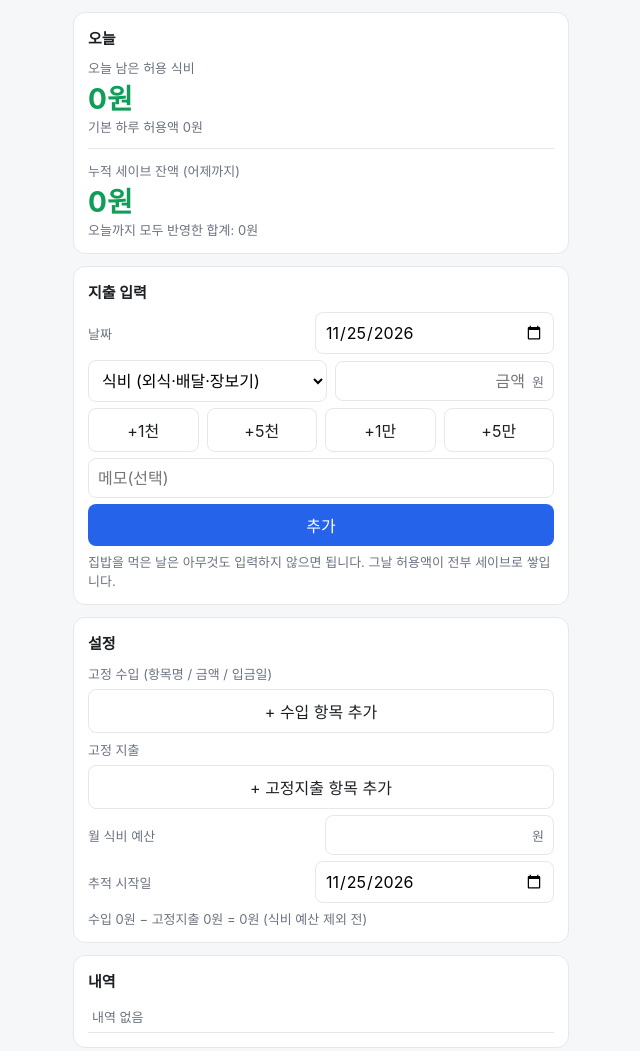
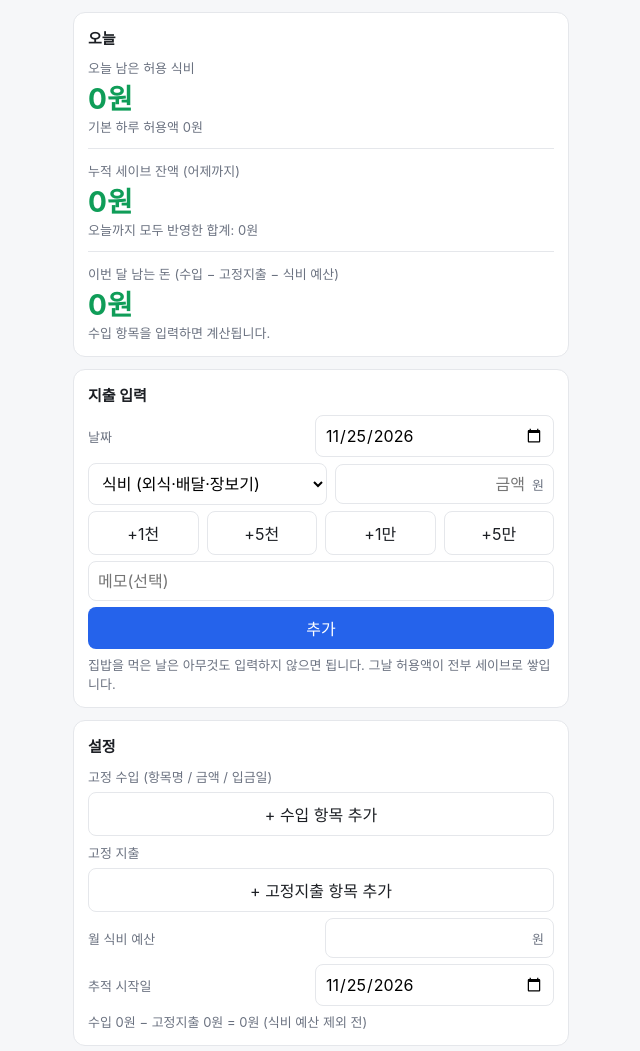
Before and after one commit to seongboo/Budget-planner_BMst, a plain HTML site: page index.html in a window 1280 px wide. Shown: the top 1051 px of the page, without its empty margins (319-959 px from the left). Drawn offline with Linux system fonts and the light colour scheme.

Commit message:
Add files via upload

```diff
--- a/index.html
+++ b/index.html
@@ -47,6 +47,10 @@
   <div class="sub">누적 세이브 잔액 (어제까지)</div>
   <div class="big" id="saveB">-</div>
   <div class="sub" id="hint"></div>
+  <hr style="border:0;border-top:1px solid var(--bd);margin:12px 0">
+  <div class="sub">이번 달 남는 돈 (수입 − 고정지출 − 식비 예산)</div>
+  <div class="big" id="leftover">-</div>
+  <div class="sub" id="leftoverDetail"></div>
 </div>
 
 <div class="card">
@@ -183,6 +187,11 @@ function render(){
   const fixedSum=st.fixed.reduce((s,f)=>s+(+f.amount||0),0);
   const incomeSum=st.incomes.reduce((s,f)=>s+(+f.amount||0),0);
   const rest=incomeSum-fixedSum;
+  const leftover=incomeSum-fixedSum-st.food;
+  $('leftover').textContent=won(leftover); $('leftover').className='big '+(leftover>=0?'pos':'neg');
+  $('leftoverDetail').textContent = incomeSum>0
+    ? (leftover<0 ? '예산 초과: 수입보다 지출·식비 예산이 '+won(-leftover)+' 많습니다.' : '수입 '+won(incomeSum)+' − 고정지출 '+won(fixedSum)+' − 식비 예산 '+won(st.food))
+    : '수입 항목을 입력하면 계산됩니다.';
   $('calc').textContent='수입 '+won(incomeSum)+' − 고정지출 '+won(fixedSum)+' = '+won(rest)+' (식비 예산 제외 전)';
   $('warn').textContent = st.food>rest && incomeSum>0 ? '식비 예산이 (수입 − 고정지출)보다 큽니다.' : '';
 
```
